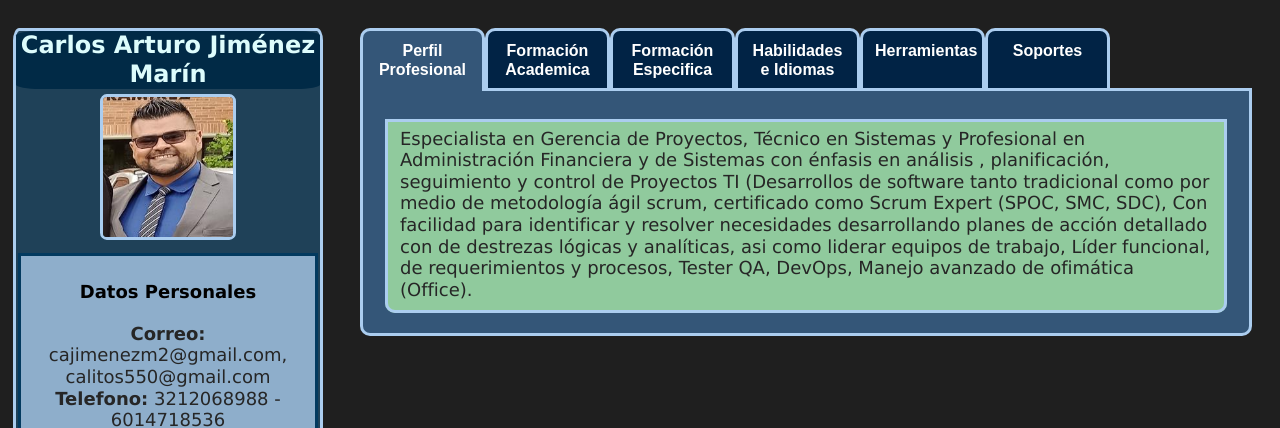
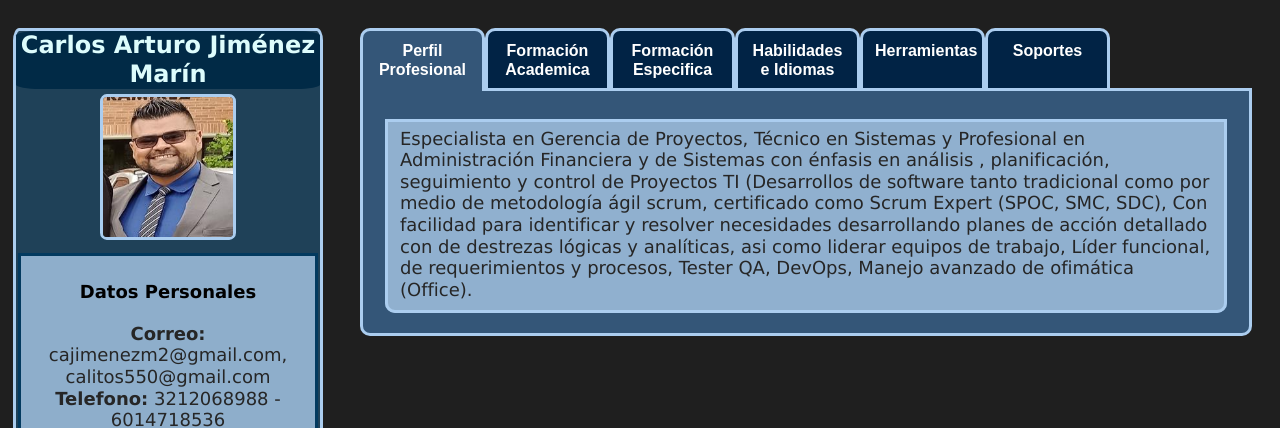
Before and after one commit to carlitosjimenez550/cvcarlosjimenez2.github.io, a plain HTML site: page index.html in a window 1280 px wide. Shown: the top 428 px of the page. Drawn offline with Linux system fonts and the light colour scheme.

Commit message:
cambio color

```diff
--- a/estilo.css
+++ b/estilo.css
@@ -36,7 +36,7 @@ fieldset{
     border-color: #033a5f;
     border-radius: 0 0 10px 10px;
     margin-top: 0.5em;
-    background-color: #9edba2e0;
+    background-color: #9ebedbe0;
     border: var(--tabs-border-size) solid var(--tabs-border-color);
 }
 
```
